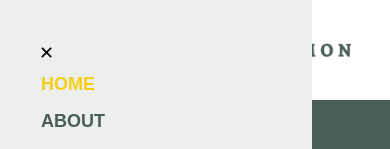
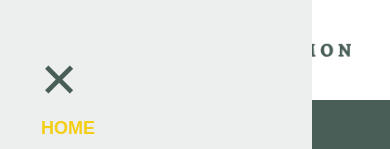
Before and after one commit to nithyanatarajan/littlelemon, a React (Create React App) app: page / in a window 390 px wide. Both pictures are taken after a click on the element 54 px from the left and 50 px from the top of the page. Shown: the top 149 px of the page. Built offline with nearby package versions, Linux system fonts and the light colour scheme.

Commit message:
Convert close icon in navigation (used in media query) to button

```diff
--- a/src/components/Nav.css
+++ b/src/components/Nav.css
@@ -68,8 +68,12 @@
 
   .close-icon {
     display: block;
-    margin-bottom: 10px;
+    margin: 10px 0;
     cursor: pointer;
+    border: 0;
+    background-color: var(--themehighlightlight);
+    color: var(--themegreen);
+    font-size: 3rem;
   }
 
   .nav ul {
--- a/src/components/Nav.js
+++ b/src/components/Nav.js
@@ -10,14 +10,14 @@ const Nav = ({ show, setShow }) => {
   const additionalStyle = show ? 'show' : 'hide';
   return (
     <nav className={`nav ${additionalStyle}`}>
-      {/* eslint-disable-next-line jsx-a11y/no-static-element-interactions */}
-      <div
+      <button
         className='close-icon'
         onClick={handleOnClick}
         onKeyDown={handleOnClick}
+        type='button'
       >
         &#10005;
-      </div>
+      </button>
       <ul>
         <li>
           <NavLink to='' onClick={handleOnClick}>
```
